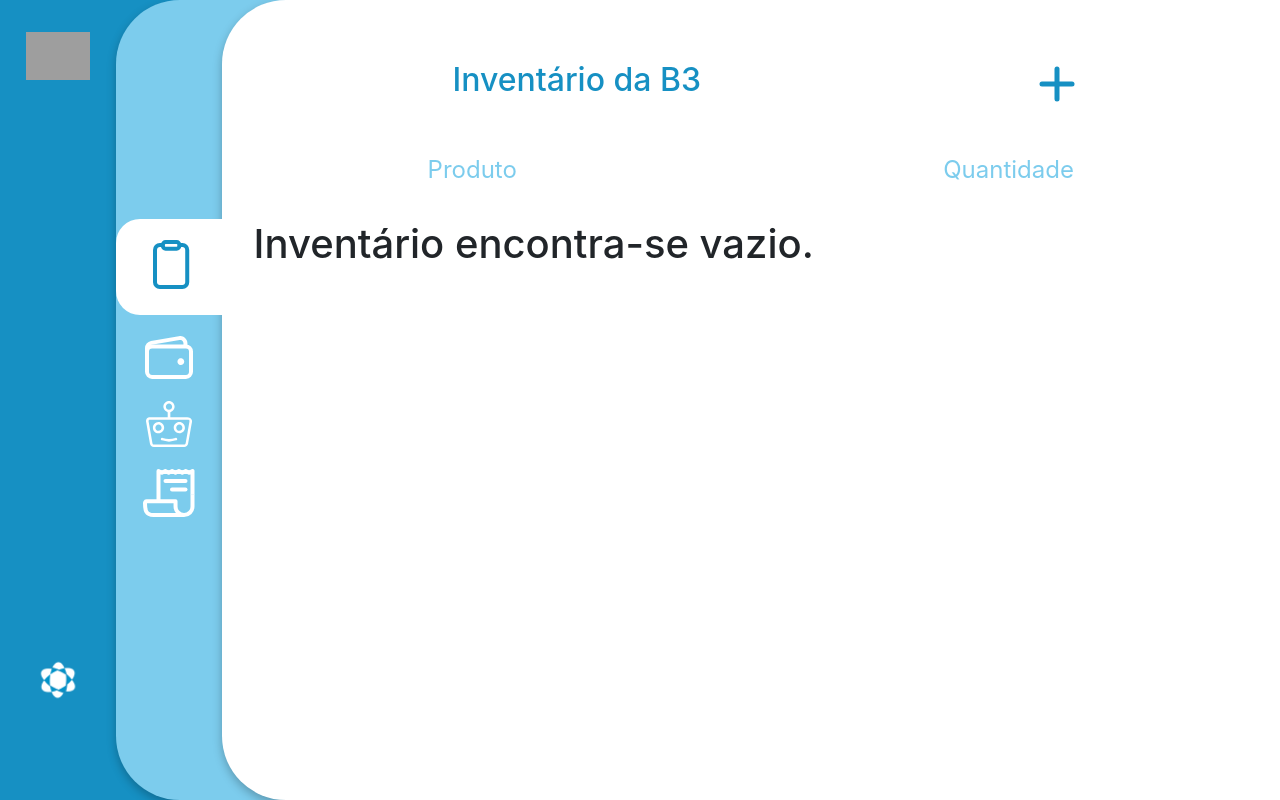
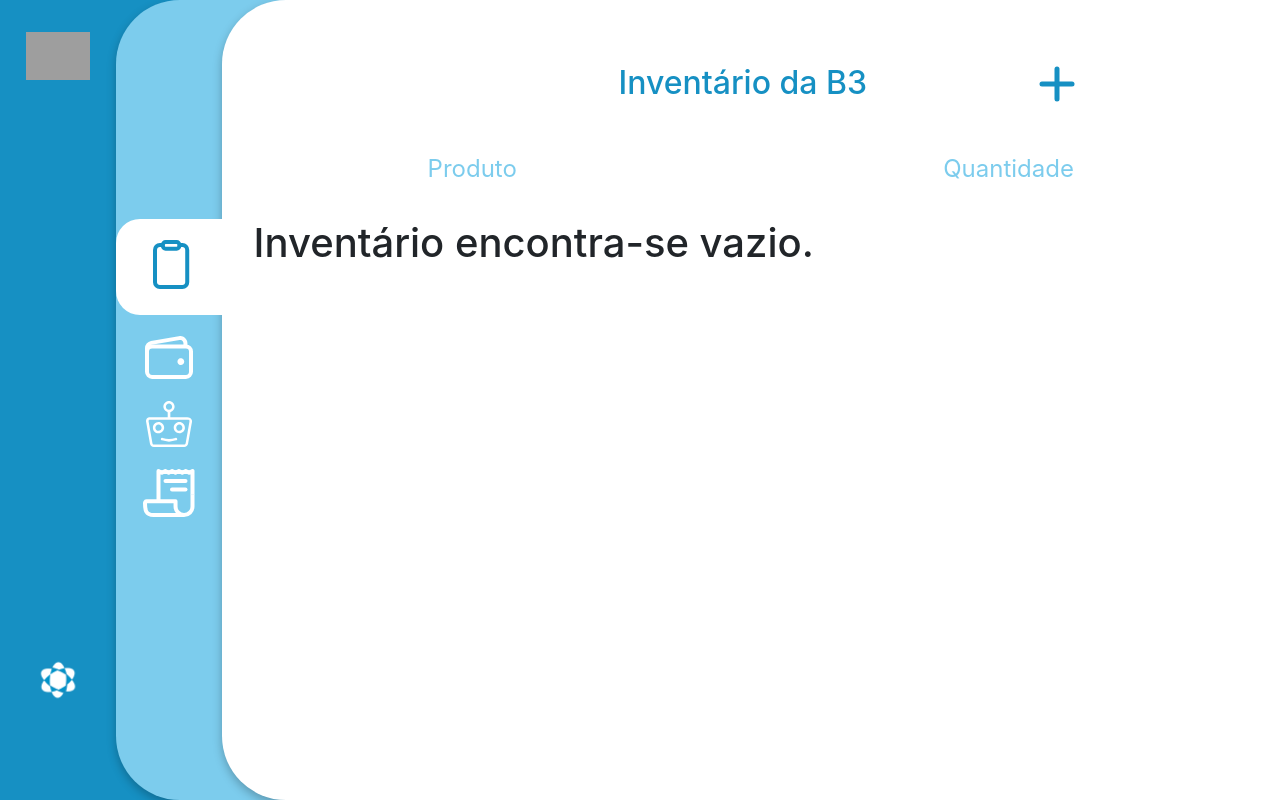
Before and after one commit to fpribeiro3069/JekOffice, a Django app: page /inventario/ in a window 1280 px wide. Run offline with Django 3.2, Linux system fonts and the light colour scheme; the visitor is signed in with stand-in values (Sample User, id 1); data that the repository does not hold is empty; some libraries are stand-ins or nearby versions; grey boxes are pictures that could not be loaded.

Commit message:
titulo centrado como mamas nao gosta

```diff
--- a/jekoffice/inventario/static/css/inv.css
+++ b/jekoffice/inventario/static/css/inv.css
@@ -86,7 +86,7 @@ body {
   color       : #1690C3;
   font-size   : 2rem;
   line-height : 2rem;
-  justify : center;
+  margin: auto;
 }
 
 .title{
```
